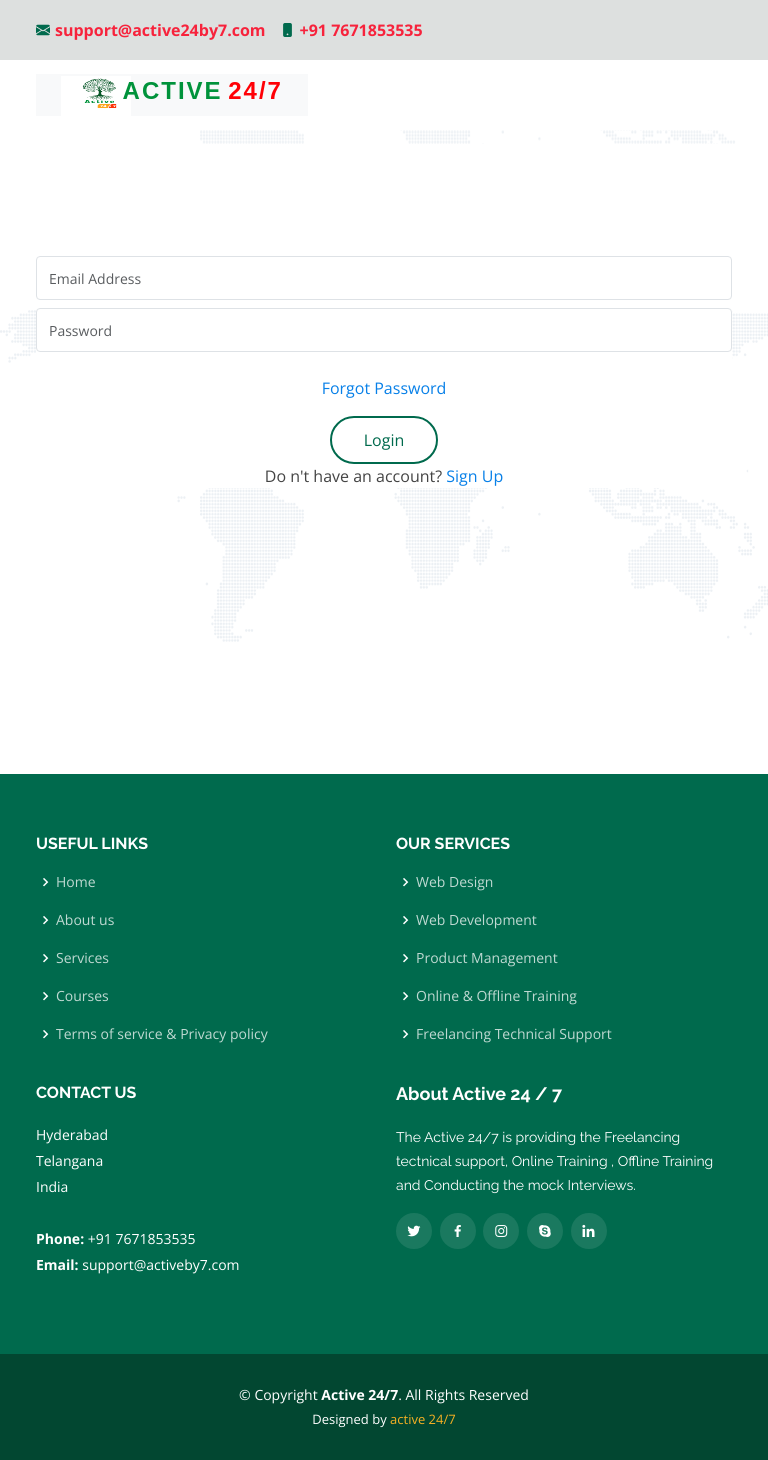
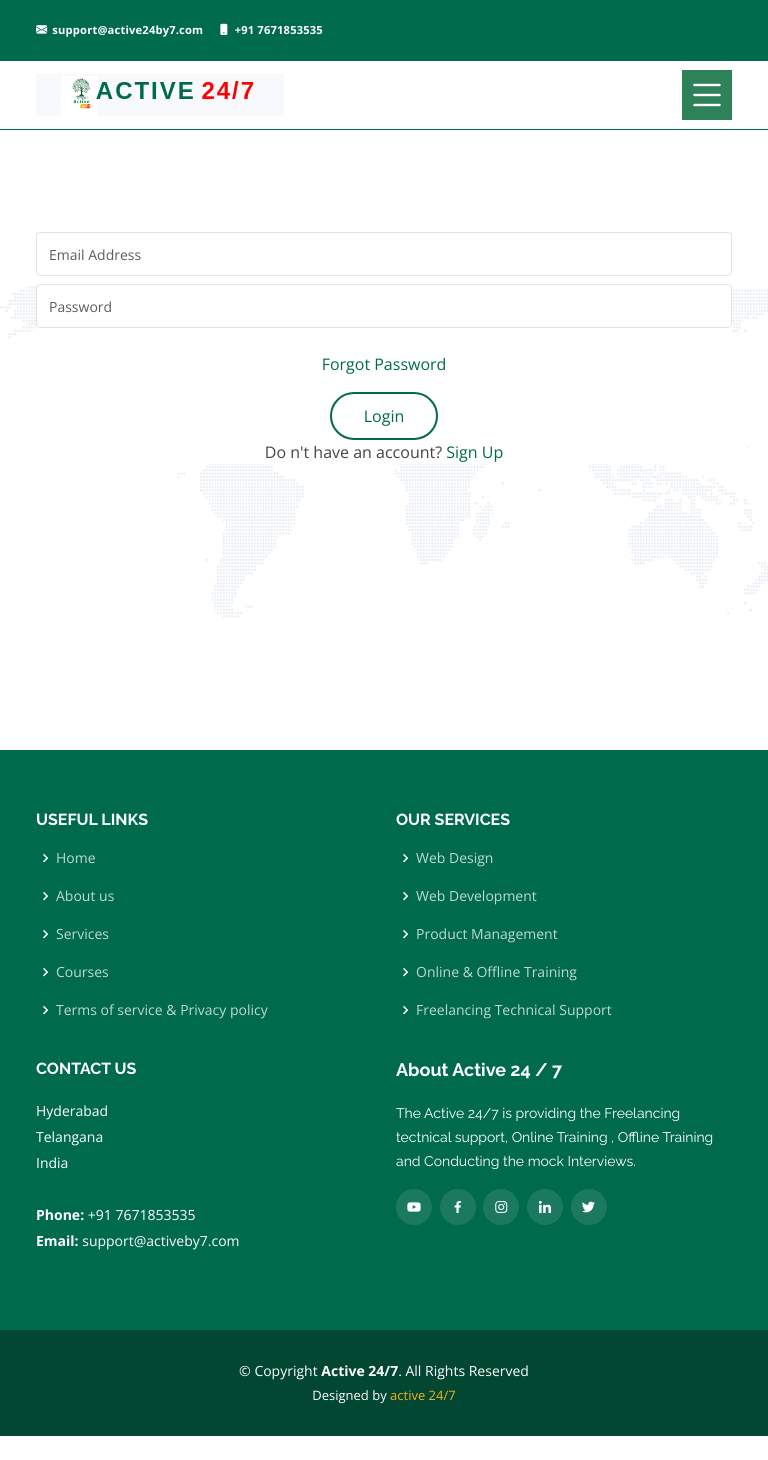
Before and after one commit to GotteNaresh/active24by7, a PHP site: page /active24by7/login/index.php in a window 768 px wide. After the commit the page ends 1436 px from the top, so only its background shows below. Run offline with PHP 8.4, Linux system fonts and the light colour scheme; some libraries are stand-ins or nearby versions.

Commit message:
New Changes Updated

```diff
--- a/assets/css/active24by7.css
+++ b/assets/css/active24by7.css
@@ -10,13 +10,15 @@
     padding: 25px;
 }
 #header {
-    background-color: white;
+    background-color: #fff;
+    border-top: 0.1px solid #006a4d;
+    border-bottom: 0.1px solid #006a4d;
 }
 .logo {
     background: #f8f9fa;
 }
 .logo-title-1 {
-    color: #00933B;
+    color: #006a4d;
     font-weight: bold;
     font-size: 24px;
     font-style: normal;
@@ -56,7 +58,7 @@ width: 626px;
     background: #f8f9fa;
 }
 .status-message .success {
-    color: green;
+    color: #006a4d;
     font-size: 20px;
     font-weight: 900;
 }
@@ -65,29 +67,9 @@ width: 626px;
     font-size: 20px;
     font-weight: 900;
 }
-@media only screen and (min-width: 768px) {
-    .carousel-container .slide {
-        width: 100%;
-        height: 315px;
-        transition: none 0s ease 0s;
-        text-align: inherit;
-        line-height: 0px;
-        border-width: 0px;
-        margin: 0px;
-        padding: 0px;
-        letter-spacing: 0px;
-        font-weight: 400;
-        font-size: 13px;
-    }
-}
-@media only screen and (max-width: 768px) {
-    .carousel-container .slide {
-        height: 100%;
-        width: 88%;
-     }
-}
+
 #topbar {
-background: #dde0df;
+background: #006a4d;
 }
 #topbar .contact-info a {
 color: black;
@@ -104,8 +86,16 @@ background: #006a4d;
 }
 
 .cta {
-    background: linear-gradient(rgba(7, 92, 13, 0.8), rgba(4, 52, 11, 0.9)), url(../img/cta-bg.jpg) fixed center center;
+    background: linear-gradient(#006a4d, #1987540f), url(../img/cta-bg.jpg) fixed center center;
 
+}
+
+.cta .cta-btn {
+    background: #00553e;
+}
+
+.cta .cta-btn:hover {
+    background: #024731;
 }
 
 .courses .btn-buy {
@@ -114,7 +104,12 @@ background: #006a4d;
 
 .courses .featured h3 {
     color: #fff;
-    background: rgba(8, 79, 13, 0.8);
+    background: #006a4d;
+}
+
+.courses .featured h3:hover {
+    color: #fff;
+    background: #024731;
 }
 
 .courses h3 {
@@ -131,6 +126,10 @@ background: #006a4d;
     background: #FF0006;
 }
 
+.back-to-top:hover {
+    background: #024731;
+}
+
 .courses .advanced {
 background: #FCB61A;
 }
@@ -141,16 +140,34 @@ color: #FF0006;
 .navbar a:hover, .navbar .active, .navbar .active:focus, .navbar li:hover>a {
     color: #103e04;
 }
-.navbar a, .navbar a:focus {
-    color: #1b2119;
+.navbar a {
+    color: #006a4d;
+    font-size: 16px;
+    font-weight: 500;
+}
+.navbar a:focus {
+    color: #103e04;
 }
 #topbar .contact-info i {
-    color: #006a4d;
+    color: #fff;
+    font-size: 18px;
+    font-weight: bold;
+    text-decoration: none;
+    word-break: break-all;
+    letter-spacing: 0.01rem;
+    line-height: 0;
 }
 #topbar .contact-info a {
-    color: #fa0e2ae6;
-    font-size: 16px;
+    color: #fff;
+    font-size: 18px;
     font-weight: bold;
+    text-decoration: none;
+    word-break: break-all;
+    letter-spacing: 0.01rem;
+    line-height: 0;
+}
+#topbar .contact-info a:hover {
+    text-decoration: none;
 }
 .icon-boxes .title a {
     color: #323233;
@@ -225,3 +242,84 @@ color: #006a4d;
 #forgotPassword .container {
     width: 100%;
 }
+a {
+    text-decoration: none;
+    color: #103e04;
+}
+a:hover {
+    text-decoration: none;
+    color: #103e04;
+}
+
+#login a {
+    text-decoration: none;
+    color: #006a4d;
+}
+#login a:hover, #forgotpassword a:hover {
+    text-decoration: underline;
+    color: #103e04;
+}
+
+@media only screen and (min-width: 768px) {
+    .carousel-container .slide {
+        width: 100%;
+        height: 315px;
+        transition: none 0s ease 0s;
+        text-align: inherit;
+        line-height: 0px;
+        border-width: 0px;
+        margin: 0px;
+        padding: 0px;
+        letter-spacing: 0px;
+        font-weight: 400;
+        font-size: 13px;
+    }
+}
+@media only screen and (max-width: 768px) {
+    .carousel-container .slide {
+        height: 100%;
+        width: 88%;
+     }
+     .active24by7-logo {
+        width: 15%;
+        height: 70px;
+    }
+    .logo-title-1 {
+        margin-left: -8px;
+    }
+    .mobile-nav-toggle {
+        background: #2d8259;
+        font-size: 40px;
+        color: #fff;
+        height: 50px;
+        width: 50px;
+        padding: 5px;
+    }
+    .mobile-nav-toggle i:hover {
+        background: #103e04;
+    }
+    .mobile-nav-toggle.bi-x {
+        color: #fff;
+    }
+    .navbar-mobile {
+        background-color: #006a4d;
+    }
+    #topbar .contact-info i {
+        color: #fff;
+        font-size: 0.7rem;
+        font-weight: bold;
+        text-decoration: none;
+        word-break: break-all;
+        letter-spacing: 0.01rem;
+        line-height: 0;
+    }
+    #topbar .contact-info a {
+        color: #fff;
+        font-size: 0.7rem;
+        font-weight: bold;
+        text-decoration: none;
+        word-break: break-all;
+        letter-spacing: 0.01rem;
+        line-height: 0;
+    }
+}
--- a/assets/js/signup.js
+++ b/assets/js/signup.js
@@ -67,9 +67,9 @@ $(function() {
           maxlength: "Please enter your password must not be more than 20 characters long"
         },
         confirmpassword: {
-            required: "Please enter your password",
-            minlength: "PPlease enter your password must be min 5 characters long",
-            maxlength: "Please enter your password must not be more than 20 characters long",
+            required: "Please enter your confirm password",
+            minlength: "PPlease enter your confirm password must be min 5 characters long",
+            maxlength: "Please enter your confirm password must not be more than 20 characters long",
             equalTo: "Please enter your password and confirm password as same."
           }
       },
--- a/backend/login.php
+++ b/backend/login.php
@@ -1,6 +1,6 @@
 <?php
 include('conn.php');
-print_r($_POST);
+//print_r($_POST);
 if(isset($_POST['loginformsubmit'])) {
     $username = isset($_POST['username']) ? $_POST['username'] : '';
     $password = isset($_POST['password']) ? $_POST['password'] : '';
--- a/includes/footer.php
+++ b/includes/footer.php
@@ -58,11 +58,11 @@
         <h3>About Active 24 / 7</h3>
         <p>The Active 24/7 is providing the Freelancing  tectnical support, Online Training , Offline Training and Conducting the mock Interviews.</p>
         <div class="social-links mt-3">
-          <a href="#" class="twitter"><i class="bx bxl-twitter"></i></a>
-          <a href="#" class="facebook"><i class="bx bxl-facebook"></i></a>
-          <a href="#" class="instagram"><i class="bx bxl-instagram"></i></a>
-          <a href="#" class="google-plus"><i class="bx bxl-skype"></i></a>
-          <a href="#" class="linkedin"><i class="bx bxl-linkedin"></i></a>
+          <a href="https://www.youtube.com/@nareshgotte" class="youtube"><i class="bx bxl-youtube"></i></a>
+          <a href="https://www.facebook.com/active24by7/" class="facebook"><i class="bx bxl-facebook"></i></a>
+          <a href="https://www.instagram.com/active24by07/" class="instagram"><i class="bx bxl-instagram"></i></a>
+          <a href="https://www.linkedin.com/in/active24by7" class="linkedin"><i class="bx bxl-linkedin"></i></a>
+          <a href="https://twitter.com/active24by7" class="twitter"><i class="bx bxl-twitter"></i></a>
         </div>
       </div>
 
--- a/index.php
+++ b/index.php
@@ -16,7 +16,7 @@ include('./includes/hero_section.php');
 ?>
   <main id="main">
     <?php
-    include('./includes/incon_boxes_section.php');
+    include('./includes/icon_boxes_section.php');
     include('./components/aboutus.php');
     include('./components/services.php');
     include('./components/calltoaction.php');
```
Also changed, not shown: userguide.txt (+10 -0 lines).
